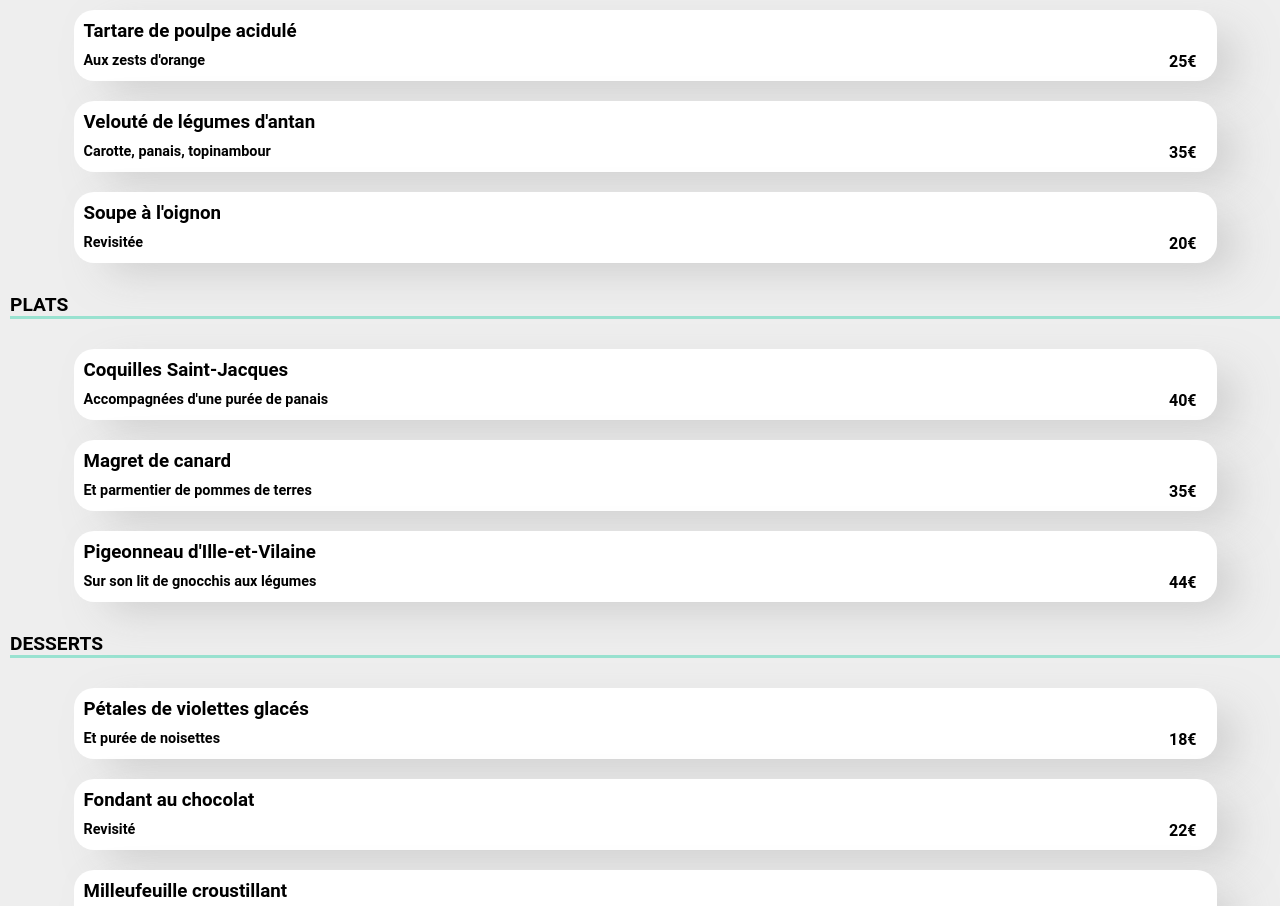
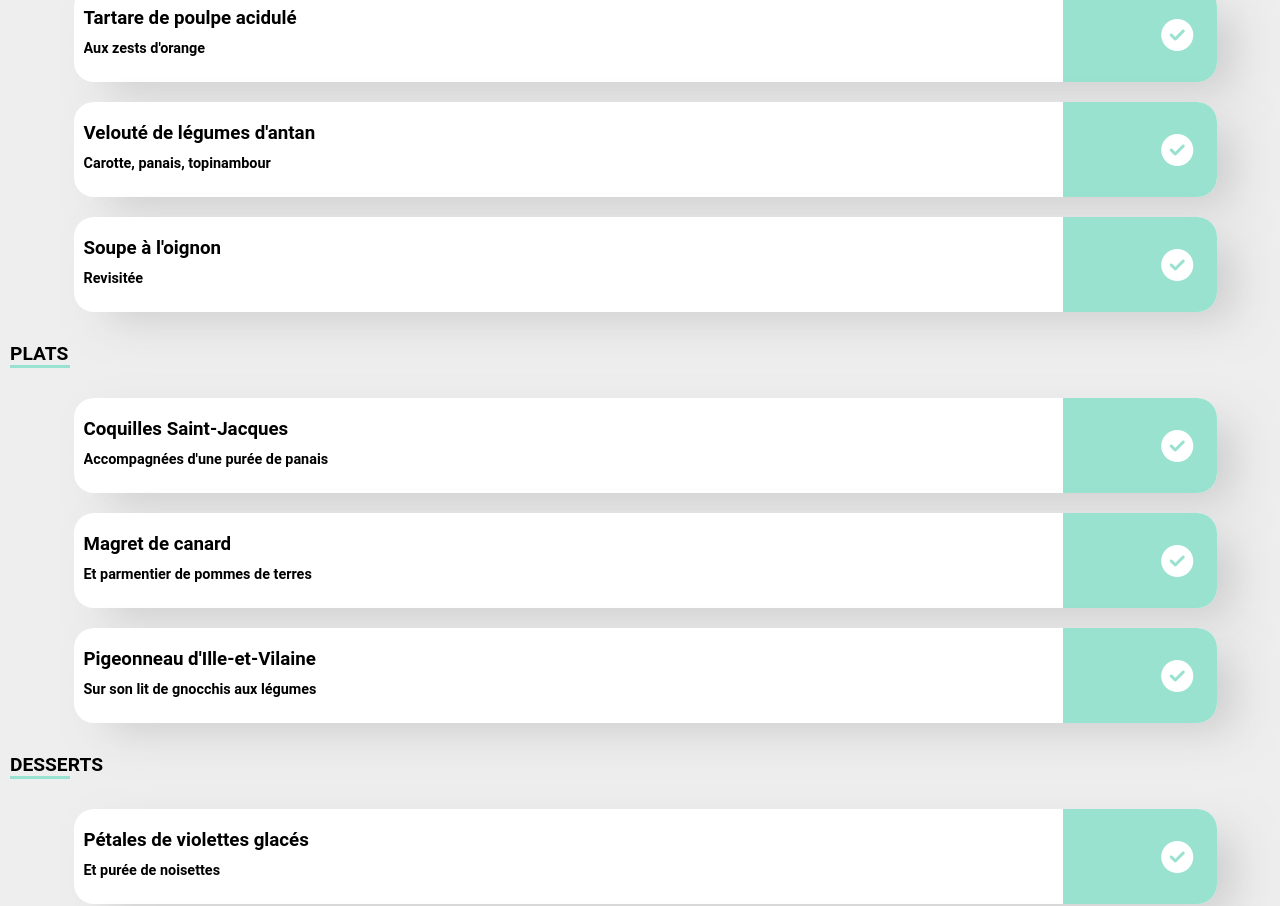
Before and after one commit to NatachaLng/NatachaLang_3_14112020, a plain HTML site: page a_la_francaise.html in a window 1280 px wide. Shown: the part 497-1403 px from the top of the page. Drawn offline with Linux system fonts and the light colour scheme; a web font is replaced by a local one.

Commit message:
animation pages menu

```diff
--- a/a_la_francaise.html
+++ b/a_la_francaise.html
@@ -11,79 +11,93 @@
 <body>
 
 <header class="header">
-	<i class="fas fa-arrow-left"></i>
+	<a href="index.html"><i class="fas fa-arrow-left"></i></a>
 	<img class="logo header__logo" src="images/logo/ohmyfood.png" alt="logo ohmyfood" title="logo ohmyfood">
 </header>
+
 
 <div class="slider">
 <img class="restaurant__img" src="images/restaurants/toa-heftiba-DQKerTsQwi0-unsplash.jpg" alt="A la française" title="A la française">
 </div>
 
 <main>
-	<h1>A la française</h1>
-	<div id="fa-heart"><i class="far fa-heart"></i><i class="fas fa-heart fa-heart-progress"></i></div>
+	<div class="main__content">
+	<div class="main__restaurant--name"><div><h1>A la française</h1></div>
+	<div id="fa-heart"><i class="far fa-heart"></i><i class="fas fa-heart fa-heart-progress"></i></div></div>
 <section class="main main__entrees">
-	<h2 class="main__title">ENTREES</h2>
+	<h2 class="main__title">Entrées</h2>
 	<div class="flex__article">
 	<article class="main__article">
-		<h3 class="main__article--name">Tartare de poulpe acidulé</h3>
+		<div><h3 class="main__article--name">Tartare de poulpe acidulé</h3>
 		<div class="main__article--flex1"><p class="main__article--description">Aux zests d'orange</p>
-		<p class="main__article--price">25€</p></div>
+		<p class="main__article--price">25€</p></div></div>
+		<div class="main__article--animation"><i class="fas fa-check-circle"></i></div>
 	</article>
 	<article class="main__article">
-		<h3 class="main__article--name">Velouté de légumes d'antan</h3>
+		<div><h3 class="main__article--name">Velouté de légumes d'antan</h3>
 		<div class="main__article--flex1"><p class="main__article--description">Carotte, panais, topinambour</p>
-		<p class="main__article--price">35€</p></div>
+		<p class="main__article--price">35€</p></div></div>
+		<div class="main__article--animation"><i class="fas fa-check-circle"></i></div>
 	</article>
 	<article class="main__article">
-		<h3 class="main__article--name">Soupe à l'oignon</h3>
+		<div><h3 class="main__article--name">Soupe à l'oignon</h3>
 		<div class="main__article--flex1"><p class="main__article--description">Revisitée</p>
-		<p class="main__article--price">20€</p></div>
+		<p class="main__article--price">20€</p></div></div>
+		<div class="main__article--animation"><i class="fas fa-check-circle"></i></div>
 	</article>
 </div>
 </section>
 <section class="main main__plats">
-	<h2 class="main__title">PLATS</h2>
+	<h2 class="main__title">Plats</h2>
 	<div class="flex__article">
 	<article class="main__article">
-		<h3 class="main__article--name">Coquilles Saint-Jacques</h3>
+		<div><h3 class="main__article--name">Coquilles Saint-Jacques</h3>
 		<div class="main__article--flex1"><p class="main__article--description">Accompagnées d'une purée de panais</p>
-		<p class="main__article--price">40€</p></div>
+		<p class="main__article--price">40€</p></div></div>
+		<div class="main__article--animation"><i class="fas fa-check-circle"></i></div>
 	</article>
 	<article class="main__article">
-		<h3 class="main__article--name">Magret de canard</h3>
+		<div><h3 class="main__article--name">Magret de canard</h3>
 		<div class="main__article--flex1"><p class="main__article--description">Et parmentier de pommes de terres</p>
-		<p class="main__article--price">35€</p></div>
+		<p class="main__article--price">35€</p></div></div>
+		<div class="main__article--animation"><i class="fas fa-check-circle"></i></div>
 	</article>
 	<article class="main__article">
-		<h3 class="main__article--name">Pigeonneau d'Ille-et-Vilaine</h3>
+		<div><h3 class="main__article--name">Pigeonneau d'Ille-et-Vilaine</h3>
 		<div class="main__article--flex1"><p class="main__article--description">Sur son lit de gnocchis aux légumes</p>
-		<p class="main__article--price">44€</p></div>
+		<p class="main__article--price">44€</p></div></div>
+		<div class="main__article--animation"><i class="fas fa-check-circle"></i></div>
 	</article>
 	</div>
 </section>
 <section class="main main__desserts">
-	<h2 class="main__title">DESSERTS</h2>
+	<h2 class="main__title">Desserts</h2>
 	<div class="flex__article">
 	<article class="main__article">
-		<h3 class="main__article--name">Pétales de violettes glacés</h3>
+		<div><h3 class="main__article--name">Pétales de violettes glacés</h3>
 		<div class="main__article--flex1"><p class="main__article--description">Et purée de noisettes</p>
-		<p class="main__article--price">18€</p></div>
+		<p class="main__article--price">18€</p></div></div>
+		<div class="main__article--animation"><i class="fas fa-check-circle"></i></div>
 	</article>
 	<article class="main__article">
-		<h3 class="main__article--name">Fondant au chocolat</h3>
+		<div><h3 class="main__article--name">Fondant au chocolat</h3>
 		<div class="main__article--flex1"><p class="main__article--description">Revisité</p>
-		<p class="main__article--price">22€</p></div>
+		<p class="main__article--price">22€</p></div></div>
+		<div class="main__article--animation"><i class="fas fa-check-circle"></i></div>
 	</article>
 	<article class="main__article">
-		<h3 class="main__article--name">Milleufeuille croustillant</h3>
+		<div><h3 class="main__article--name">Milleufeuille croustillant</h3>
 		<div class="main__article--flex1"><p class="main__article--description">Myrtilles et pâte d'amande</p>
-		<p class="main__article--price">23€</p></div>
+		<p class="main__article--price">23€</p></div></div>
+		<div class="main__article--animation"><i class="fas fa-check-circle"></i></div>
 	</article>
 </div>
 </section>
-<div class="btn"><button class="btn__gradient">Commander</button></div>
+<div class="content">
+<div class="btn"><button class="btn__gradient">Commander</button></div></div>
+</div>
 </main>
+
 
 <footer>
 		<img class="logo footer__logo" src="images/logo/ohmyfoodblanc.png" alt="logo ohmyfood" title="logo ohmyfood">
--- a/pages/stylesheets/pages_style.scss
+++ b/pages/stylesheets/pages_style.scss
@@ -22,7 +22,7 @@ $black: #0f1614;
 {
 	margin: 0px;
 	padding :0;
-	overflow-wrap: break-word;
+	text-overflow: ellipsis;
 	font-family: "roboto";
 }
 
@@ -48,6 +48,16 @@ $black: #0f1614;
 	position: relative;
 	left: -40px;
 	font-size: 1.6em;
+	color: black;
+	&:hover{
+		color: $pink;
+		transform: rotate(-1turn);
+        transition: transform 500ms ease-in-out;
+	}
+}
+.slider{
+	margin-bottom: -60px;
+	z-index: 0;
 }
 
 .restaurant__img
@@ -55,35 +65,55 @@ $black: #0f1614;
 	width: 100%;
 	height: 400px;
 	object-fit: cover;
+	/*position: relative;*/
+
+
+
 }
 
 /*MAIN*/
 
 main
 {
+	/*position: absolute;*/
+	z-index: 100;
+	width: 100%;
+	background-color: $lightgrey;
+	opacity: 0.9999999;
+    border-radius: 40px 40px 0 0;
+}
+
+.main__content
+{
 	background-color:$lightgrey;
 	border-radius: 40px 40px 0 0 ;
-	margin-top: -30px;
-	position: absolute;
-	width: 100%;
 }
 
 h1
 {
 	font-family: "shrikhand";
 	margin: 20px;
+	padding-top:7px;
 }
 
+.main__restaurant--name
+{
+	display: flex;
+	justify-content: space-between;
+	flex-direction: row;
+}
 .fa-heart
 {
-	position: absolute;
 	top: 20px;
 	right: 40px;
 	font-size: 2em;
+	margin-top: 30px;
+	margin-right:20px;
 }
 
 .fa-heart-progress
 {
+	margin-left: -52px;
 	color: $purple;
 	transform-origin: 50% 100%;
 	transform: scale(0);
@@ -93,7 +123,7 @@ h1
 .fa-heart:hover
 {
 	&+.fa-heart-progress{
-	transform: scale(1);
+	transform: scale(1.02);
 }
 }
 
@@ -107,8 +137,16 @@ h1
 .main__title
 {
 	font-size: 1.2em;
-	border-bottom: 3px solid $mint;
-	border-bottom-width: 50%;
+	text-transform: uppercase;
+}
+
+.main__title::after
+{
+	display: block;
+	content: " ";
+	width: 60px;
+	height: 3px;
+	background-color: $mint;
 }
 
 .flex__article
@@ -126,32 +164,104 @@ h1
 	width: 90%;
 	background-color: white;
 	border-radius: 20px;
+	height: 95px;
 	margin-top: 10px;
 	margin-bottom: 10px;
 	box-shadow: 25px 16px 42px -9px rgba(186,186,186,0.67);
+	overflow: hidden;
+	position:relative;
 	&--flex1{
 		display:flex;
 		justify-content: space-between;
+		align-items: center;
 		font-weight: bold;
 		margin: 10px;
 	}
 }
 
+.main__article:hover
+{
+	.main__article--animation{
+		transform: translateX(-100%);
+	}
+}
+
+.main__article:hover
+{
+	.main__article--price{
+		transform: translateX(-72px);
+	}
+}
+
+.main__article--flex1
+{
+	width: 100%;
+	overflow-wrap: unset;
+	text-overflow:ellipsis;
+}
+.main__article:hover
+{
+	.fa-check-circle{
+		transform: rotate(-1turn);
+        transition: transform 500ms ease-in-out
+	}
+}
+
+.main__article:hover
+{
+	.main__article--description{
+		 width :200px ;
+		transition: all 330ms;
+
+
+	}
+}
 .main__article--name
 {
 	margin-left: 10px;
-	margin-top: 10px;
+	margin-top: 20px;
 	font-weight: bolder;
 }
 
 .main__article--description
 {
 	font-size: 0.9em;
+	overflow: hidden;
+	white-space: nowrap;
+	overflow-wrap: unset;
+	text-overflow:ellipsis;
+	width: 250px;
+	max-height: 20px;
 }
+
+.main__article--animation
+{
+	width: 20%;
+	height: 95px;
+	background-color: $mint;
+	border-radius: 0 20px 20px 0;
+	display: flex;
+	justify-content: center;
+	align-items: center;
+	transition: transform 330ms ease-in-out;
+	position: absolute;
+	top: 0;
+	right: -75px;
+}
+
+.fa-check-circle
+{
+	font-size: 2em;
+	color: white;
+
+}
+
 
 .main__article--price
 {
-	margin-right: 10px;
+	display: block;
+	margin-right: 30px;
+	transition: transform 330ms ease-in-out;
 }
 
 .btn__gradient
@@ -181,10 +291,15 @@ h1
 
 /*FOOTER*/
 
+/*.content{
+	position: relative;
+}*/
+
 footer
 {
 	background-color: $black;
 	padding-bottom: 20px;
+	/*top: 1577px;*/
 }
 
 .footer__logo
--- a/sass/style_index.scss
+++ b/sass/style_index.scss
@@ -21,6 +21,11 @@ $black: #0f1614;
 	font-family: "roboto";
 }
 
+a
+{
+	text-decoration: none;
+	color: unset;
+}
 
 
 /*HEADER*/
@@ -183,6 +188,7 @@ $black: #0f1614;
 .restaurant__details
 {
 	position: relative;
+	color: black;
 	width: 85%;
 	max-height: 250px;
 	border:7px solid white;
@@ -213,6 +219,15 @@ $black: #0f1614;
 	right:20px;
 }
 
+.link__restaurant
+{
+	text-decoration: none;
+	color: black;
+	&:hover{
+		color:$purple;
+	}
+}
+
 .fa-heart
 {
 	position: absolute;
@@ -232,7 +247,7 @@ $black: #0f1614;
 .fa-heart:hover
 {
 	&+.fa-heart-progress{
-	transform: scale(1);
+	transform: scale(1.02);
 }
 }
 
@@ -262,7 +277,6 @@ footer
 }
 
 .footer__element--link,
-a
 {
 		color:white;
 		text-decoration: none;
```
Also changed, not shown: index.html (+2 -2 lines), pages/stylesheets/pages_style.css, sass/style_index.css, 2 other files.
